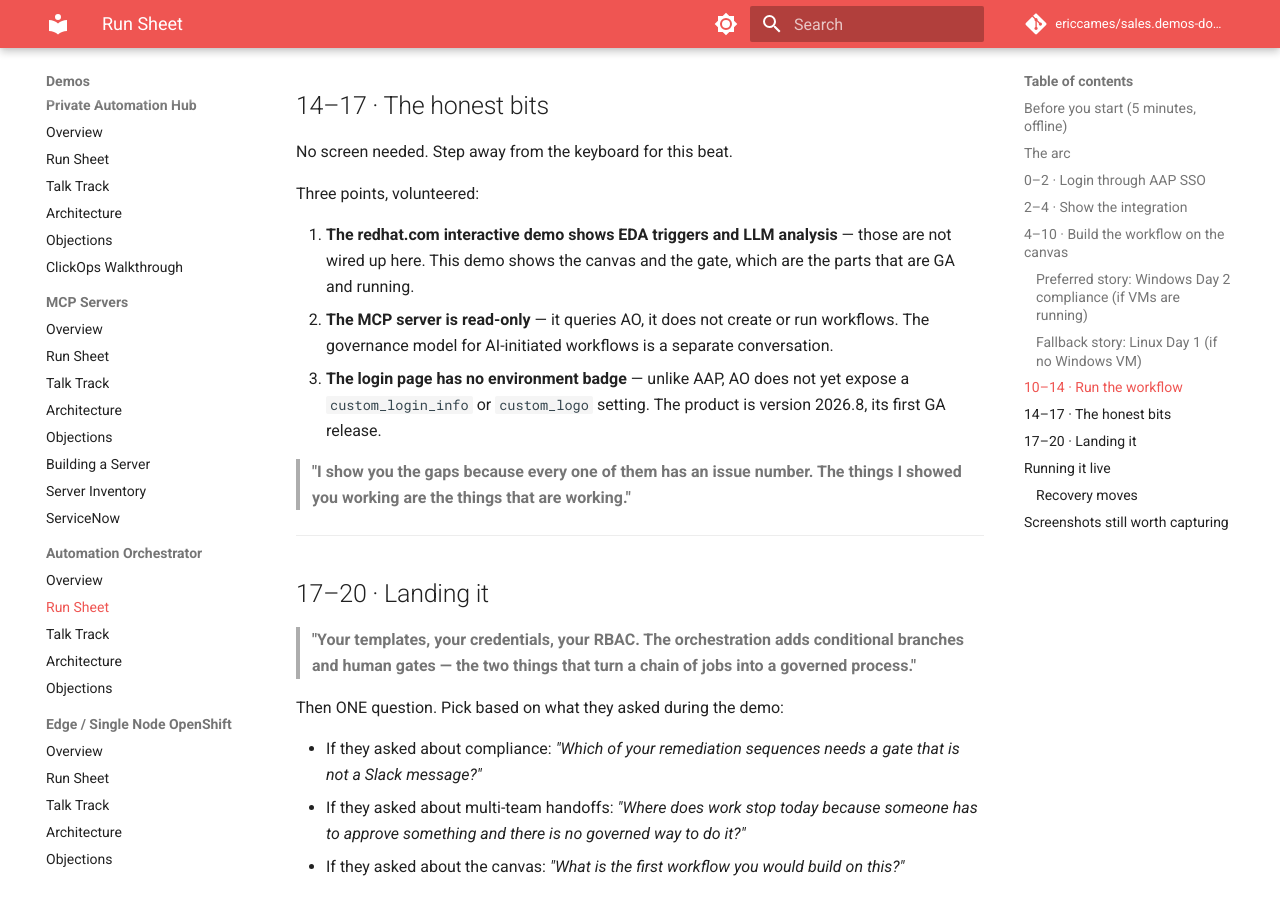
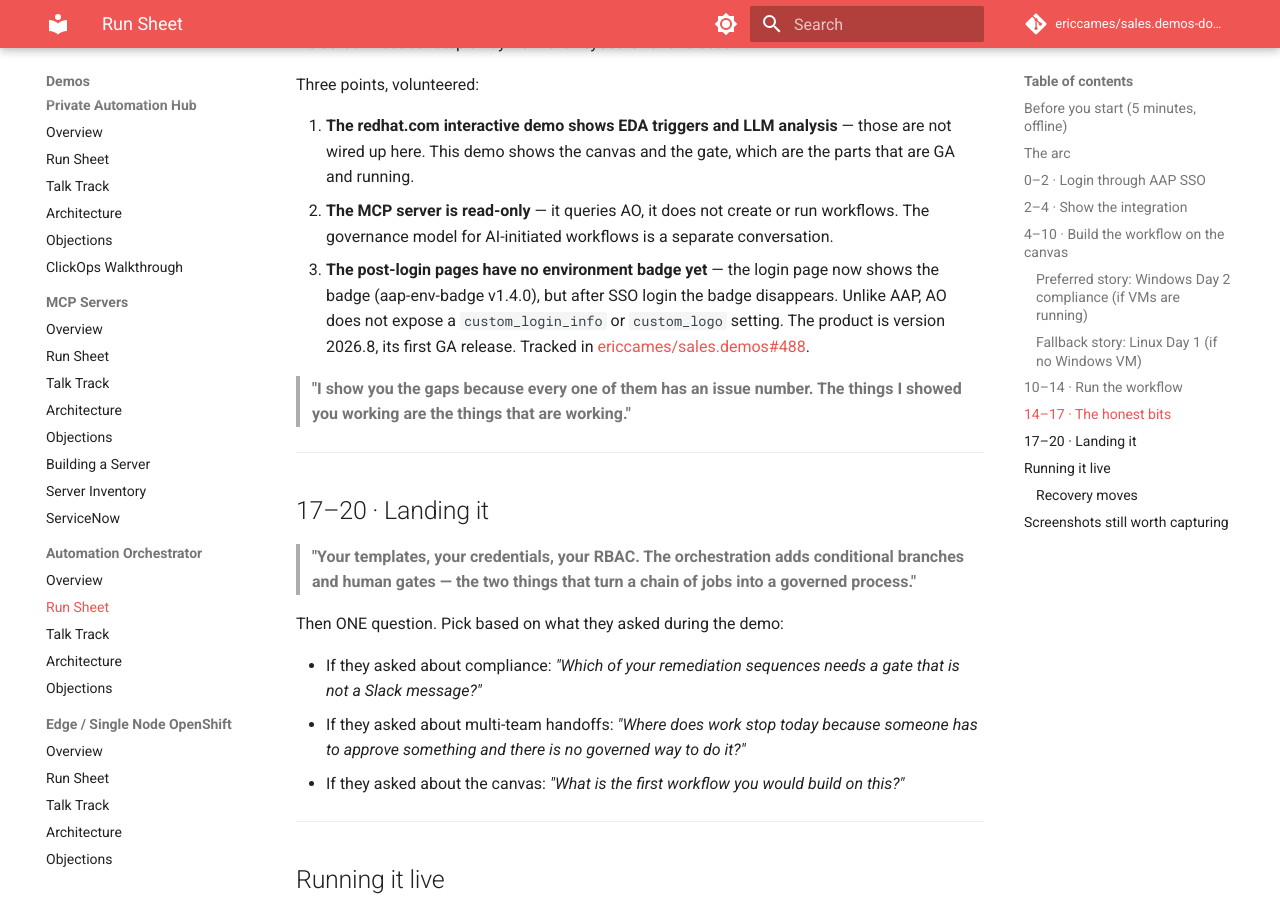
Before and after one commit to ericcames/sales.demos-docs, an MkDocs documentation site: the page built from docs/demos/automation-orchestrator/run-sheet.md, in a window 1280 px wide and 900 px high, scrolled down 5595 px. Built offline with MkDocs 1.6.1 and Material for MkDocs 9.7.7, drawn with Linux system fonts in a browser that asks for light colours; comment, search, counter and statistics services are not loaded.

Commit message:
docs: update AO login screenshot to show environment badge (#31)
* docs: update AO login screenshot to show environment badge (#484)

The aap-env-badge extension now paints the SANDBOX pill on the AO login
page. Replace the old screenshot (no badge) and update the alt text.

Co-Authored-By: Claude Opus 4.6 <noreply@anthropic.com>

* docs: update honest-bits to reflect prelogin badge fix (#488)

The login page now shows the badge (v1.4.0). Post-login disappearance
is tracked in sales.demos#488.

Co-Authored-By: Claude Opus 4.6 <noreply@anthropic.com>

---------

Co-authored-by: Claude Opus 4.6 <noreply@anthropic.com>

```diff
--- a/docs/demos/automation-orchestrator/run-sheet.md
+++ b/docs/demos/automation-orchestrator/run-sheet.md
@@ -44,7 +44,7 @@ that, present from this.
 
 ## 0–2 · Login through AAP SSO
 
-![AO login page — SSO button, no environment badge](../../images/ao-login-page.png)
+![AO login page — SSO button, SANDBOX badge at the top](../../images/ao-login-page.png)
 
 **Show the AO login page.** Point at "Log in with Ansible Automation Platform".
 
@@ -146,9 +146,11 @@ Three points, volunteered:
 2. **The MCP server is read-only** — it queries AO, it does not create or run
    workflows. The governance model for AI-initiated workflows is a separate
    conversation.
-3. **The login page has no environment badge** — unlike AAP, AO does not yet
-   expose a `custom_login_info` or `custom_logo` setting. The product is
-   version 2026.8, its first GA release.
+3. **The post-login pages have no environment badge yet** — the login page
+   now shows the badge (aap-env-badge v1.4.0), but after SSO login the badge
+   disappears. Unlike AAP, AO does not expose a `custom_login_info` or
+   `custom_logo` setting. The product is version 2026.8, its first GA release.
+   Tracked in [ericcames/sales.demos#488](https://github.com/ericcames/sales.demos/issues/488).
 
 > **"I show you the gaps because every one of them has an issue number. The
 > things I showed you working are the things that are working."**
```
Also changed, not shown: docs/images/ao-login-page.png.
